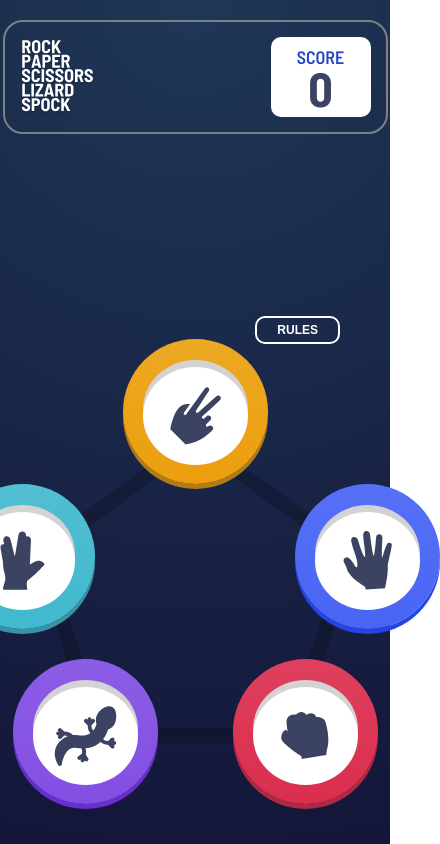
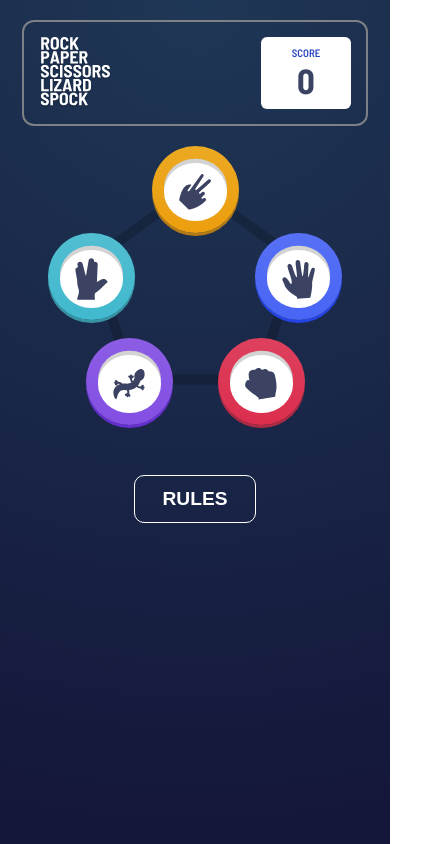
Before and after one commit to Hazipan/rock-paper-scissors-lizard-spock, a React (Create React App) app: page / in a window 390 px wide. Shown: the whole page, 440 px wide, since content can reach past the window. Built offline with nearby package versions, Linux system fonts and the light colour scheme.

Commit message:
Optimized Responsiveness
- Most measurements changed to rem for easier responsiveness
- Break point styles improved

```diff
--- a/src/App.css
+++ b/src/App.css
@@ -1,4 +1,8 @@
 @import url("https://fonts.googleapis.com/css2?family=Barlow+Semi+Condensed:wght@600;700&display=swap");
+
+:root {
+  font-size: 20px;
+}
 
 html {
   overflow: hidden;
@@ -7,7 +11,7 @@ html {
 .App {
   display: flex;
   flex-direction: column;
-  justify-content: center;
+  justify-content: flex-start;
   align-items: center;
   width: 100vw;
   height: 100vh;
@@ -18,30 +22,60 @@ html {
 
 .header {
   border: 2px solid rgb(125, 128, 132);
-  border-radius: 20px;
+  border-radius: 1rem;
   padding: 15px;
   max-width: 700px;
-  width: 90%;
+  width: 80%;
   top: 0;
   display: flex;
   flex-direction: row;
   justify-content: space-between;
   align-items: center;
-  position: absolute;
-  top: 20px;
+  margin-top: 20px;
+}
+
+.logo{
+  height: 6rem;
+  width: auto;
 }
 
 .pentagon {
   position: absolute;
   z-index: 0;
-  bottom: 100px;
+  top: 13.5rem;
+  width: 18rem;
+  height: auto;
+}
+
+/* button pentagonal positioning */
+.pentaTop {
+  display: flex;
+  flex-direction: row;
+  justify-content: center;
+  align-items: center;
+  margin-top: 20px;
+}
+.pentaMiddle {
+  display: flex;
+  flex-direction: row;
+  justify-content: center;
+  align-items: center;
+  gap: 10rem;
+  margin: 0 0 1.5rem 0;
+}
+.pentaBottom {
+  display: flex;
+  flex-direction: row;
+  justify-content: center;
+  align-items: center;
+  gap: 3.75rem;
 }
 
 /* ---------- Button Styles ---------- */
 /* outter button ring */
 .buttonBorder {
-  width: 145px;
-  height: 145px;
+  width: 7.25rem;
+  height: 7.25rem;
   display: flex;
   flex-direction: row;
   justify-content: center;
@@ -56,22 +90,27 @@ html {
   background: white;
   border-radius: 50%;
   border: none;
-  width: 105px;
-  height: 98px;
+  width: 5.25rem;
+  height: 4.9rem;
   display: flex;
   flex-direction: row;
   justify-content: center;
   align-items: center;
-  box-shadow: 0 -7px lightgray;
-  margin-top: 8.5px;
+  box-shadow: 0 -0.35rem lightgray;
+  margin-top: .425rem;
   z-index: 2;
+}
+
+.button img{
+  width: 2.7rem;
+  height: auto;
 }
 
 /* Psuedo Button (invisible) to spread onClick and hover state across the whole visual */
 .psuedoButton {
   position: absolute;
-  width: 145px;
-  height: 150px;
+  width: 7.25rem;
+  height: 7.5rem;
   opacity: 0;
   border: none;
   border-radius: 50%;
@@ -83,66 +122,37 @@ html {
 /* colors for button rings */
 .rock {
   background-image: linear-gradient(hsl(349deg, 70%, 56%), hsl(349deg, 71%, 52%));
-  box-shadow: 0 5px hsl(349deg, 61%, 42%);
+  box-shadow: 0 0.25rem hsl(349deg, 61%, 42%);
 }
 .paper {
   background-image: linear-gradient(hsl(230deg, 89%, 65%), hsl(230deg, 89%, 62%));
-  box-shadow: 0 5px hsl(230deg, 79%, 52%);
+  box-shadow: 0 0.25rem hsl(230deg, 79%, 52%);
 }
 .scissors {
   background-image: linear-gradient(hsl(40deg, 84%, 53%), hsl(39deg, 89%, 49%));
-  box-shadow: 0 5px hsl(39deg, 79%, 39%);
+  box-shadow: 0 0.25rem hsl(39deg, 79%, 39%);
   z-index: 3;
 }
 .lizard {
   background-image: linear-gradient(hsl(261deg, 72%, 63%), hsl(261deg, 73%, 60%));
-  box-shadow: 0 5px hsl(261deg, 63%, 50%);
+  box-shadow: 0 0.25rem hsl(261deg, 63%, 50%);
 }
 .spock {
   background-image: linear-gradient(hsl(189deg, 58%, 57%), hsl(189deg, 59%, 53%));
-  box-shadow: 0 5px hsl(189deg, 49%, 43%);
-}
-
-/* button pentagonal positioning */
-.pentaContainer {
-  position: absolute;
-  bottom: 20px;
-}
-.pentaTop {
-  margin-top: 40px;
-  display: flex;
-  flex-direction: row;
-  justify-content: center;
-  align-items: center;
-}
-.pentaMiddle {
-  display: flex;
-  flex-direction: row;
-  justify-content: center;
-  align-items: center;
-  gap: 200px;
-  margin: 0 0 30px 0;
-}
-.pentaBottom {
-  display: flex;
-  flex-direction: row;
-  justify-content: center;
-  align-items: center;
-  gap: 75px;
-  margin-bottom: 20px;
+  box-shadow: 0 0.25rem hsl(189deg, 49%, 43%);
 }
 
 /* rules Button */
 .rulesButton {
   position: absolute;
-  bottom: 50px;
-  right: 50px;
+  bottom: 2.5rem;
+  right: 2.5rem;
   background-color: rgba(0, 0, 0, 0);
-  border: 2px solid white;
+  border: 0.1rem solid white;
   color: white;
   border-radius: 10px;
-  padding: 10px 35px;
-  font-size: 18px;
+  padding: 0.5rem 1.75rem;
+  font-size: 0.9rem;
   font-weight: 600;
 }
 .rulesButton:hover {
@@ -151,17 +161,24 @@ html {
 }
 
 @media(max-width: 700px) {
-  .logo {
-    height: 75px;
-  }
-
   .rulesButton {
-    font-size: 12px;
-    padding: 5px 20px;
-    bottom: 500px;
+    bottom: 22rem;
   }
 }
 
 @media(max-width: 500px) {
+  :root {
+    font-size: 12px;
+  }
 
+  .pentagon {
+    top: 15rem;
+  }
+
+  .rulesButton {
+    position: initial;
+    margin-top: 50px;
+    font-size: 1.6rem;
+    padding: 1rem 2.25rem;
+  }
 }
--- a/src/App.js
+++ b/src/App.js
@@ -160,11 +160,11 @@ class App extends React.Component {
           <div class='results'>
             <div class='result'>
               <p>YOU PICKED</p>
-              <ResultButton src={this.state.playerSrc} symbol={this.state.playerSymbol} party=' player' winner={this.state.win}/>
+              <ResultButton src={this.state.playerSrc} symbol={this.state.playerSymbol} party=' player' winner={this.state.win} />
             </div>
             <div class='result'>
               <p>THE HOUSE PICKED</p>
-              <ResultButton src={this.state.houseSrc} symbol={this.state.houseSymbol} party=' house' winner={!this.state.win}/>
+              <ResultButton src={this.state.houseSrc} symbol={this.state.houseSymbol} party=' house' winner={!this.state.win} />
             </div>
           </div>
           <div class='resultMessage'>
@@ -181,7 +181,6 @@ class App extends React.Component {
             <Score value={this.state.score} />
           </header>
           <img src={pentagon} alt='' className='pentagon' />
-          <div className='pentaContainer'>
           <div className='pentaTop'>
             <Button src={scissors} symbol='scissors' onClick={this.handleClick} />
           </div>
@@ -193,7 +192,6 @@ class App extends React.Component {
             <Button src={lizard} symbol='lizard' onClick={this.handleClick} />
             <Button src={rock} symbol='rock' onClick={this.handleClick} />
           </div>
-          </div>
           <button className='rulesButton' onClick={this.rulesOpen}>RULES</button>
           <Rules rules={rules} close={close} onClick={this.rulesClose} />
         </div>
--- a/src/Results.css
+++ b/src/Results.css
@@ -3,7 +3,7 @@
 .Results {
   display: flex;
   flex-direction: column;
-  justify-content: center;
+  justify-content: flex-start;
   align-items: center;
   width: 100vw;
   height: 100vh;
@@ -16,8 +16,8 @@
   display: flex;
   justify-content: center;
   align-items: center;
-  margin-top: 50px;
-  gap: 50px;
+  margin-top: 1.5rem;
+  gap: 2.5rem;
 }
 
 .result {
@@ -25,12 +25,12 @@
   flex-direction: column;
   justify-content: center;
   align-items: center;
-  gap: 20px;
+  gap: 1rem;
 }
 
 .result p {
-  font-size: 20px;
-  letter-spacing: 3px;
+  font-size: 1rem;
+  letter-spacing: 0.15rem;
   z-index: 10;
 }
 
@@ -46,8 +46,8 @@
   width: 145px;
   height: 145px;
   */
-  width: 200px;
-  height: 200px;
+  width: 10rem;
+  height: 10rem;
   display: flex;
   flex-direction: row;
   justify-content: center;
@@ -67,22 +67,22 @@
   justify-content: center;
   align-items: center;
 
-  width: 155px;
-  height: 146px;
-  box-shadow: 0 -8px lightgray;
-  margin-top: 8px;
+  width: 7.75rem;
+  height: 7.3rem;
+  box-shadow: 0 -0.4rem lightgray;
+  margin-top: 0.4rem;
   z-index: 3;
 }
 
 .resultButton div img {
-  width: 75px;
+  width: 3.75rem;
   height: auto;
 }
 
 .buttonShadow {
   position: absolute;
-  height: 155px;
-  width: 155px;
+  height: 7.75rem;
+  width: 7.75rem;
   border-radius: 50%;
   background-color: black;
   opacity: .2;
@@ -91,8 +91,8 @@
 
 .winner {
   position: absolute;
-  height: 400px;
-  width: 400px;
+  height: 20rem;
+  width: 20rem;
   border-radius: 50%;
   background-image: radial-gradient(hsl(0, 0%, 50%) 20%, hsl(0, 0%, 50%) 50%, hsl(0, 0%, 30%) 50%, hsl(0, 0%, 30%) 60%, hsl(0, 0%, 20%) 50%);
   opacity: .1;
@@ -105,7 +105,7 @@
   flex-direction: column;
   align-items: center;
   justify-content: center;
-  bottom: 35vh;
+  top: 16.5rem;
   opacity: 0;
   animation-duration: 5s;
   animation-name: messageFadeIn;
@@ -114,16 +114,16 @@
 }
 
 .winMessage {
-  font-size: 38px;
+  font-size: 1.9rem;
   font-weight: 700;
-  margin: 10px;
+  margin: 0.5rem;
 }
 
 .playAgain {
   border: none;
-  font-size: 14px;
-  padding: 12px 40px;
-  border-radius: 5px;
+  font-size: 0.7rem;
+  padding: 0.6rem 2rem;
+  border-radius: 0.25rem;
   font-weight: 600;
   color: hsl(229, 25%, 31%);
   font-family: "Barlow Semi Condensed", sans-serif;
@@ -173,10 +173,10 @@
   }
 
   @keyframes spread {
-    0% {gap: 50px}
-    40% {gap: 50px}
-    60% {gap: 300px}
-    100% {gap: 300px}
+    0% {gap: 2.5rem}
+    40% {gap: 2.5rem}
+    60% {gap: 15rem}
+    100% {gap: 15rem}
   }
 
   @keyframes messageFadeIn {
@@ -228,8 +228,8 @@
   @keyframes messageFadeIn {
     0% {opacity: 0; transform: translate(0);}
     40% {opacity: 0; transform: translate(0);}
-    60% {opacity: 1; transform: translate(0, 200px);}
-    100% {opacity: 1; transform: translate(0, 200px);}
+    60% {opacity: 1; transform: translate(0, 10rem);}
+    100% {opacity: 1; transform: translate(0, 10rem);}
   }
 
   @keyframes highlightFadeIn {
@@ -243,42 +243,3 @@
     margin-top: 0;
   }
 }
-
-@media(max-width: 500px) {
-  @keyframes messageFadeIn {
-    0% {opacity: 0; transform: translate(0);}
-    40% {opacity: 0; transform: translate(0);}
-    60% {opacity: 1; transform: translate(0, 150px);}
-    100% {opacity: 1; transform: translate(0, 150px);}
-  }
-
-  .resultButton {
-    width: 145px;
-    height: 145px;
-  }
-
-  .resultButton div {
-    width: 105px;
-    height: 98px;
-    box-shadow: 0 -7px lightgray;
-    margin-top: 8.5px;
-  }
-
-  .resultButton div img {
-    height: initial;
-    width: auto;
-  }
-
-  .winner {
-    width: 300px;
-    height: 300px;
-  }
-
-  .results {
-    gap: 20px;
-  }
-
-  .result p {
-    font-size: 14px;
-  }
-}
--- a/src/components/rules.css
+++ b/src/components/rules.css
@@ -1,7 +1,7 @@
 .rulesScreen {
     position: absolute;
-    height: 100%;
-    width: 100%;
+    height: 100vh;
+    width: 100vw;
     background-color: rgba(0, 0, 0, .7);
     z-index: 11;
     display: flex;
@@ -29,3 +29,20 @@
 .hideRules {
     display: none;
 }
+
+@media(max-width: 500px) {
+    .rulesCard {
+        width: 100vw;
+        height: 100vh;
+        display: flex;
+        flex-direction: column;
+        justify-content: center;
+        align-items: center;
+    }
+
+    .rulesHeader {
+        position: absolute;
+        top: 10px;
+        gap: 70vw;
+    }
+}
--- a/src/components/score.css
+++ b/src/components/score.css
@@ -4,36 +4,22 @@
     flex-direction: column;
     justify-content: center;
     align-items: center;
-    border-radius: 10px;
-    height: 120px;
-    width: 150px;
+    border-radius: 0.5rem;
+    height: 6rem;
+    width: 7.5rem;
 }
 
 .scoreText {
     font-weight: 600;
     text-align: center;
-    font-size: 18px;
+    font-size: 0.9rem;
     margin: 0;
     color: hsl(229, 64%, 46%);
 }
 
 .score {
     font-weight: 700;
-    font-size: 58px;
+    font-size: 2.9rem;
     margin: 0;
     color: hsl(229, 25%, 31%);
-    line-height: 50px;
 }
-
-@media(max-width: 700px) {
-    .scoreTile {
-      height: 80px;
-      width: 100px;
-    }
-
-    .score {
-        font-size: 48px;
-        line-height: 40px;
-    }
-
-  }
```
Lines whose indentation alone changed are shown as unchanged.
